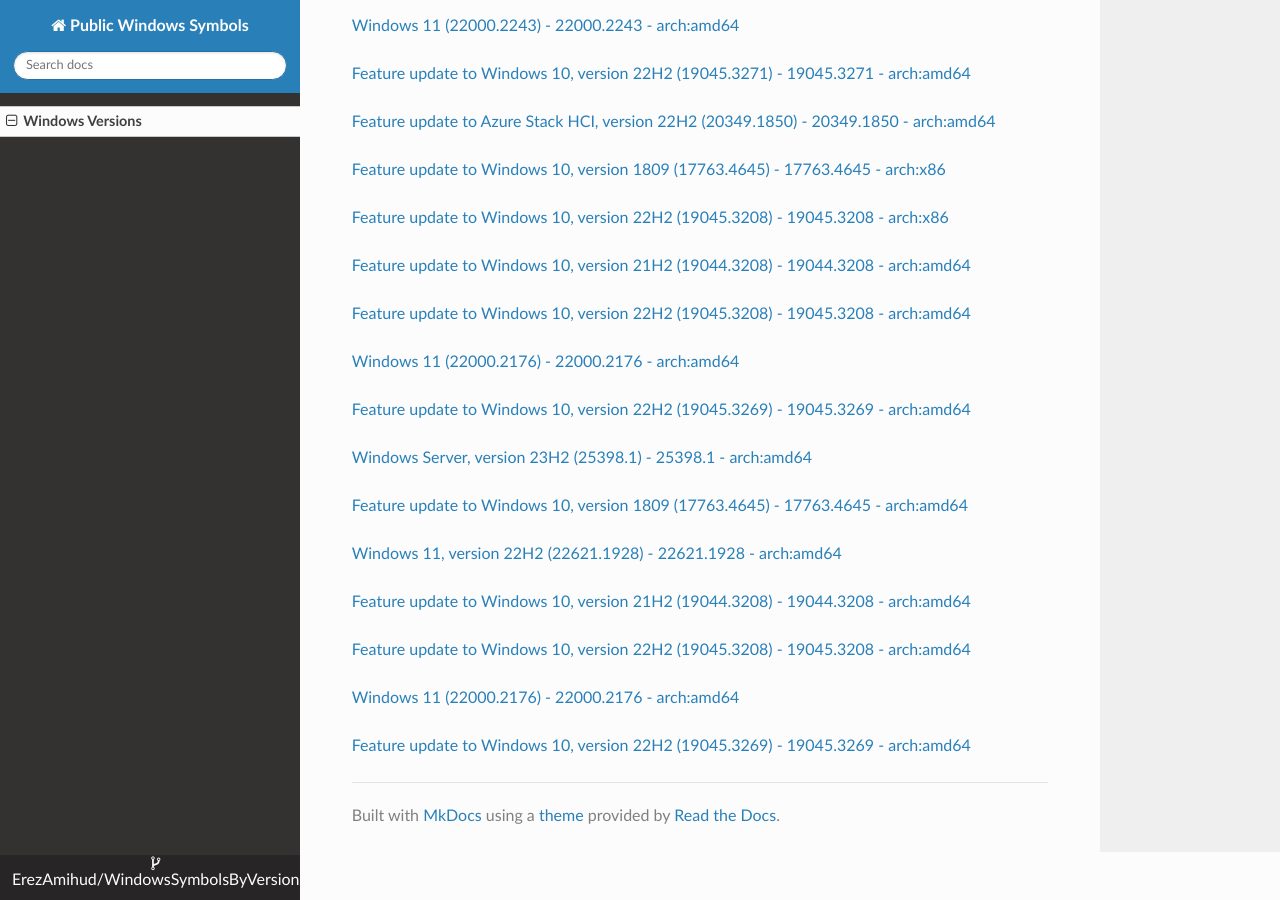
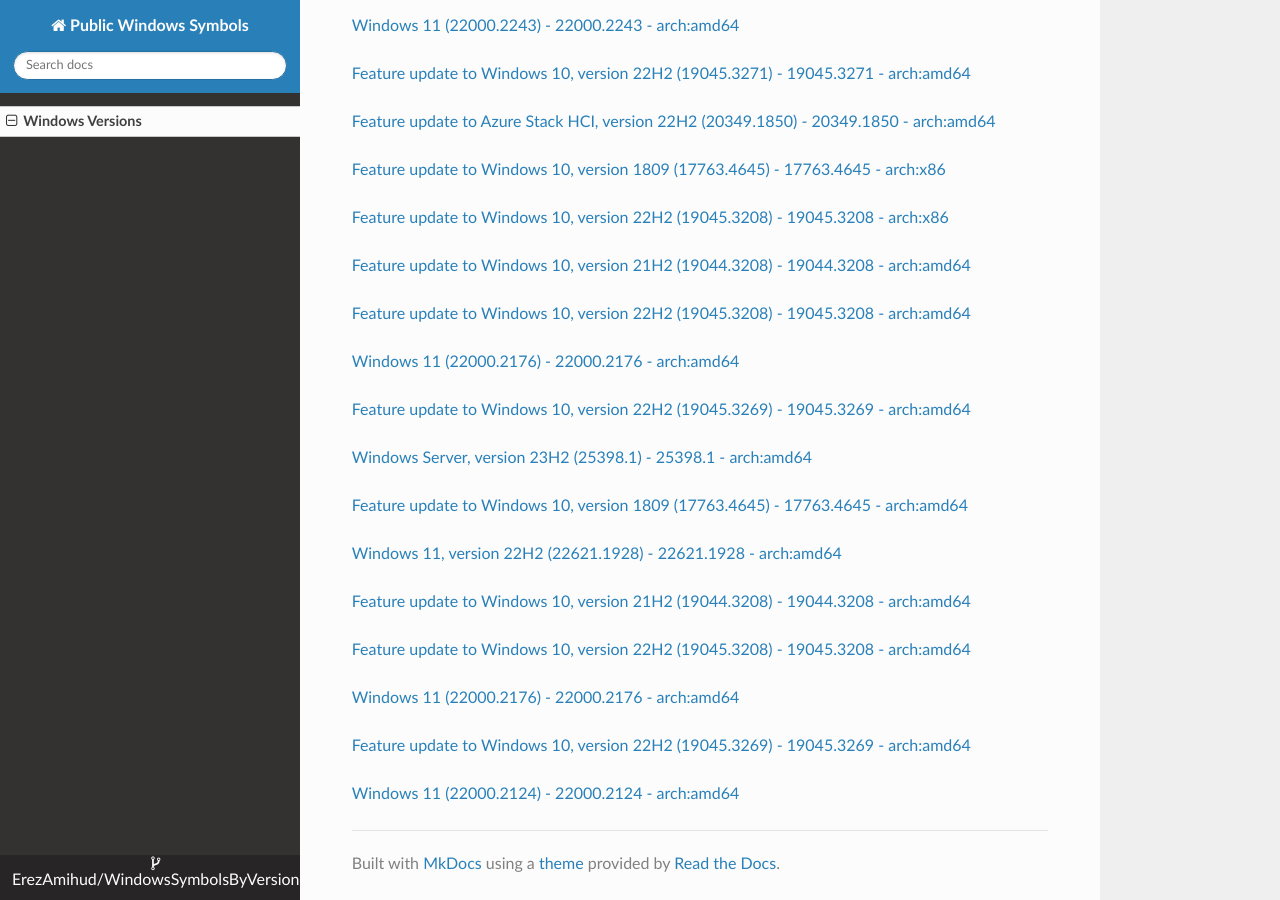
Before and after one commit to ErezAmihud/WindowsSymbolsByVersion, an MkDocs documentation site: the page built from docs/index.md, in a window 1280 px wide and 900 px high, scrolled down 28349 px. Built offline with MkDocs 1.6.1, drawn with Linux system fonts in a browser that asks for light colours; nearby versions of some CDN libraries.

Commit message:
Automated commit, add manifest for b338a37d-e242-4e0a-b13c-db6dad974927

```diff
--- a/docs/index.md
+++ b/docs/index.md
@@ -1621,3 +1621,6 @@
 
 
 [Feature update to Windows 10, version 22H2 (19045.3269) - 19045.3269 - arch:amd64](https://github.com/ErezAmihud/WindowsSymbolsByVersion/blob/main/manifests/5c5f51d6-2602-406a-9bcb-825f6ee5cb10.manifest)
+
+
+[Windows 11 (22000.2124) - 22000.2124 - arch:amd64](https://github.com/ErezAmihud/WindowsSymbolsByVersion/blob/main/manifests/b338a37d-e242-4e0a-b13c-db6dad974927.manifest)
```
Also changed, not shown: process_builds.json (+1 -1 lines), 1 other file.
